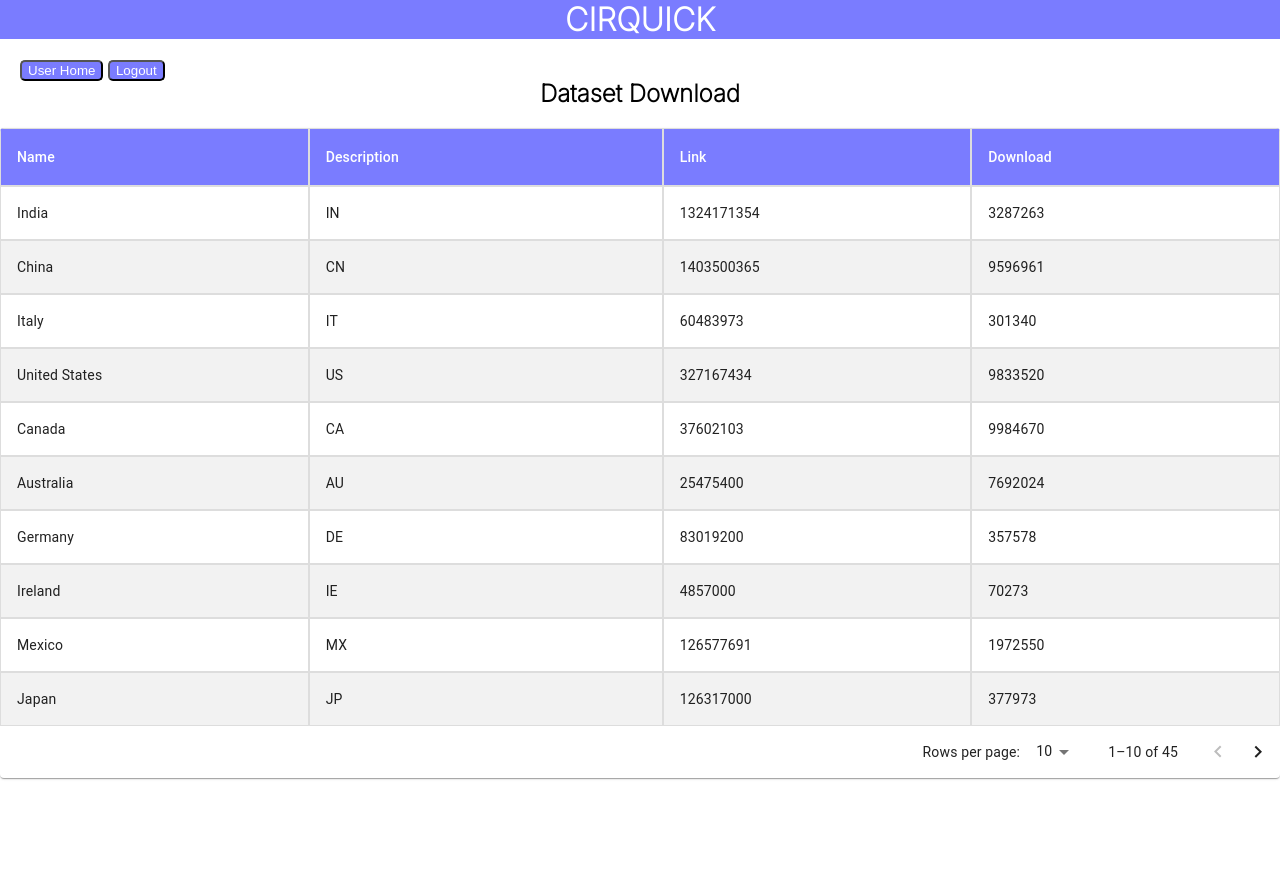
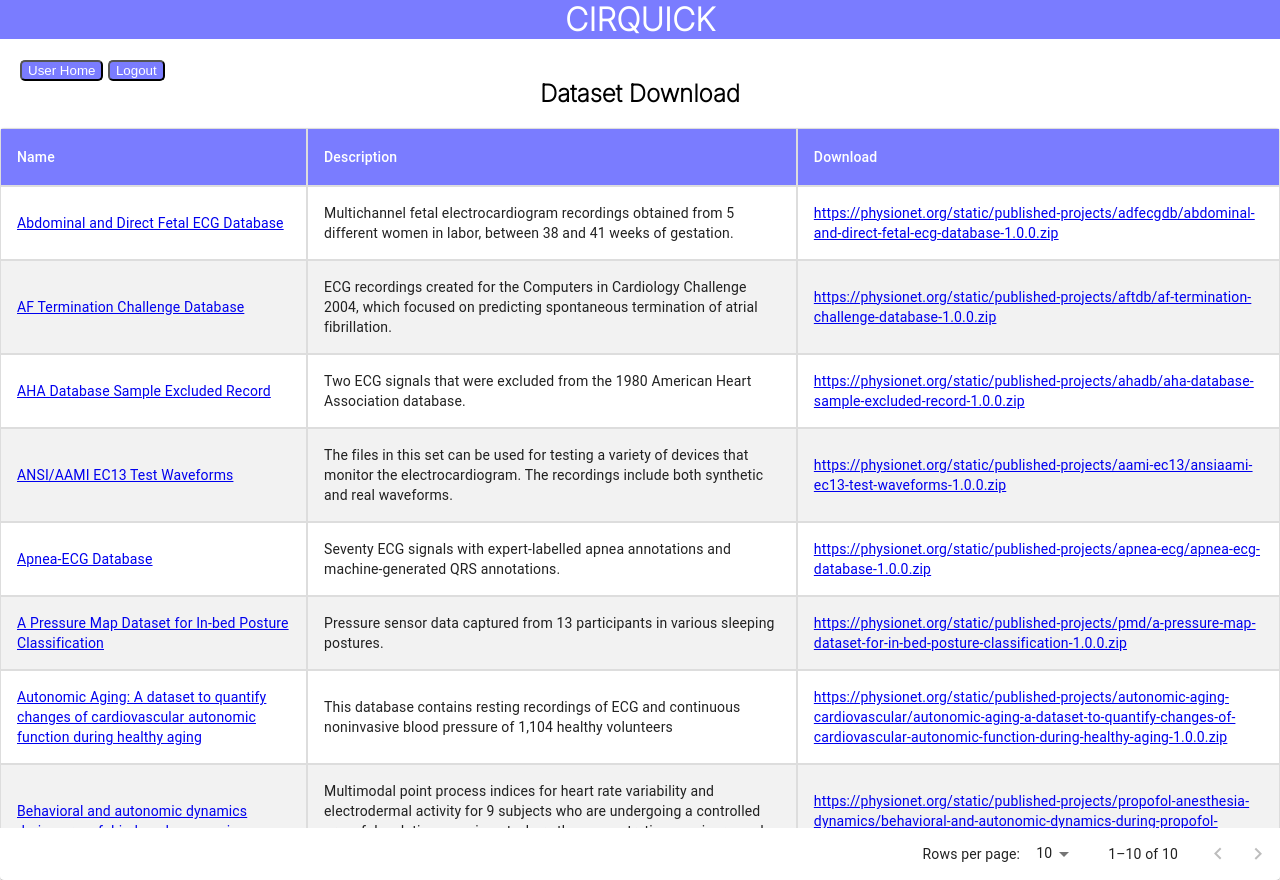
Before and after one commit to briankim31415/CirQuick, a React (Create React App) app in the folder cirquick/: page /dataSet in a window 1280 px wide. Before the commit the page ends 800 px from the top, so only its background shows below. Built offline with nearby package versions, Linux system fonts and the light colour scheme.

Commit message:
Basic dataset table complete

```diff
--- a/cirquick/package.json
+++ b/cirquick/package.json
@@ -10,6 +10,7 @@
     "@testing-library/jest-dom": "^5.14.1",
     "@testing-library/react": "^11.2.7",
     "@testing-library/user-event": "^12.8.3",
+    "cirquick": "github:briankim31415/CirQuick#backend-client",
     "react": "^17.0.2",
     "react-dom": "^17.0.2",
     "react-router-dom": "^5.3.0",
--- a/cirquick/src/Dropdown.jsx
+++ b/cirquick/src/Dropdown.jsx
@@ -1,4 +1,4 @@
-import {useState} from "react";
+import React, {useState} from 'react';
 function Dropdown() {
  const [isActive, setIsActive] = useState(false)
  return(
--- a/cirquick/src/dataset_list.json
+++ b/cirquick/src/dataset_list.json
@@ -1,59 +1,69 @@
 {
-    "Abdominal and Direct Fetal ECG Database": {
+    "0": {
+        "key": "0",
         "Name": "Abdominal and Direct Fetal ECG Database",
         "Description": "Multichannel fetal electrocardiogram recordings obtained from 5 different women in labor, between 38 and 41 weeks of gestation.",
         "Link": "https://physionet.org/content/adfecgdb/",
         "Download": "https://physionet.org/static/published-projects/adfecgdb/abdominal-and-direct-fetal-ecg-database-1.0.0.zip"
     },
-    "AF Termination Challenge Database": {
+    "1": {
+        "key": "1",
         "Name": "AF Termination Challenge Database",
         "Description": "ECG recordings created for the Computers in Cardiology Challenge 2004, which focused on predicting spontaneous termination of atrial fibrillation.",
         "Link": "https://physionet.org/content/aftdb/",
         "Download": "https://physionet.org/static/published-projects/aftdb/af-termination-challenge-database-1.0.0.zip"
     },
-    "AHA Database Sample Excluded Record": {
+    "2": {
+        "key": "2",
         "Name": "AHA Database Sample Excluded Record",
         "Description": "Two ECG signals that were excluded from the 1980 American Heart Association database.",
         "Link": "https://physionet.org/content/ahadb/",
         "Download": "https://physionet.org/static/published-projects/ahadb/aha-database-sample-excluded-record-1.0.0.zip"
     },
-    "ANSI/AAMI EC13 Test Waveforms": {
+    "3": {
+        "key": "3",
         "Name": "ANSI/AAMI EC13 Test Waveforms",
         "Description": "The files in this set can be used for testing a variety of devices that\nmonitor the electrocardiogram. The recordings include both synthetic and real\nwaveforms.",
         "Link": "https://physionet.org/content/aami-ec13/",
         "Download": "https://physionet.org/static/published-projects/aami-ec13/ansiaami-ec13-test-waveforms-1.0.0.zip"
     },
-    "Apnea-ECG Database": {
+    "4": {
+        "key": "4",
         "Name": "Apnea-ECG Database",
         "Description": "Seventy ECG signals with expert-labelled apnea annotations and machine-generated QRS annotations.",
         "Link": "https://physionet.org/content/apnea-ecg/",
         "Download": "https://physionet.org/static/published-projects/apnea-ecg/apnea-ecg-database-1.0.0.zip"
     },
-    "A Pressure Map Dataset for In-bed Posture Classification": {
+    "5": {
+        "key": "5",
         "Name": "A Pressure Map Dataset for In-bed Posture Classification",
         "Description": "Pressure sensor data captured from 13 participants in various sleeping postures.",
         "Link": "https://physionet.org/content/pmd/",
         "Download": "https://physionet.org/static/published-projects/pmd/a-pressure-map-dataset-for-in-bed-posture-classification-1.0.0.zip"
     },
-    "Autonomic Aging: A dataset to quantify changes of cardiovascular autonomic function during healthy aging": {
+    "6": {
+        "key": "6",
         "Name": "Autonomic Aging: A dataset to quantify changes of cardiovascular autonomic function during healthy aging",
         "Description": "This database contains resting recordings of ECG and continuous noninvasive blood pressure of 1,104 healthy volunteers",
         "Link": "https://physionet.org/content/autonomic-aging-cardiovascular/",
         "Download": "https://physionet.org/static/published-projects/autonomic-aging-cardiovascular/autonomic-aging-a-dataset-to-quantify-changes-of-cardiovascular-autonomic-function-during-healthy-aging-1.0.0.zip"
     },
-    "Behavioral and autonomic dynamics during propofol-induced unconsciousness": {
+    "7": {
+        "key": "7",
         "Name": "Behavioral and autonomic dynamics during propofol-induced unconsciousness",
         "Description": "Multimodal point process indices for heart rate variability and electrodermal activity for 9 subjects who are undergoing a controlled propofol sedation experiment where the concentration was increased and then decreased in stages.",
         "Link": "https://physionet.org/content/propofol-anesthesia-dynamics/",
         "Download": "https://physionet.org/static/published-projects/propofol-anesthesia-dynamics/behavioral-and-autonomic-dynamics-during-propofol-induced-unconsciousness-1.0.zip"
     },
-    "BIDMC Congestive Heart Failure Database": {
+    "8": {
+        "key": "8",
         "Name": "BIDMC Congestive Heart Failure Database",
         "Description": "Long-term ECG recordings from 15 subjects with severe congestive heart failure.",
         "Link": "https://physionet.org/content/chfdb/",
         "Download": "https://physionet.org/static/published-projects/chfdb/bidmc-congestive-heart-failure-database-1.0.0.zip"
     },
-    "BIDMC PPG and Respiration Dataset": {
+    "9": {
+        "key": "9",
         "Name": "BIDMC PPG and Respiration Dataset",
         "Description": "ECG signals extracted from the MIMIC-II Matched Waveform Database, with manual breath annotations added by annotators using impedance respiratory signal.",
         "Link": "https://physionet.org/content/bidmc/",
--- a/cirquick/src/datasets.js
+++ b/cirquick/src/datasets.js
@@ -12,75 +12,31 @@ import TableHead from '@mui/material/TableHead';
 import TablePagination from '@mui/material/TablePagination';
 import TableRow from '@mui/material/TableRow';
 
-// import data from './dataset_list.json'
-
 const columns = [
   { id: 'name', label: 'Name', minWidth: 170 },
   { id: 'desc', label: 'Description', minWidth: 200 },
-  { id: 'link', label: 'Link', minWidth: 170 },
   { id: 'download', label: 'Download', minWidth: 170 },
 ];
 
-function createData(name, desc, link, download) {
-  return { name, desc, link, download };
+function createTable() {
+  var data = require('./dataset_list.json');
+  var index = 0;
+  var data_list = [];
+  while (data[index] != null) {
+    // var name = data[index].Name;
+    var link = data[index].Link;
+    var name = <a href={link} target="_blank"> {data[index].Name} </a>;
+    var desc = data[index].Description;
+    var download_link = data[index].Download;
+    var download = <a href={download_link}> {download_link} </a>
+    var element = { name, desc, download };
+    data_list.push(element);
+    index++;
+  }
+  return data_list;
 }
 
-// function createData() {
-//   var data = require('./dataset_list.json')
-//   for (var i = 0; i < data.length; i++)
-//   {
-//       var obj = data[i];
-//       console.log(`Name: ${obj.Name}, ${obj.Description}`);
-//   }
-// }
-
-const rows = [
-  createData('India', 'IN', 1324171354, 3287263),
-  createData('China', 'CN', 1403500365, 9596961),
-  createData('Italy', 'IT', 60483973, 301340),
-  createData('United States', 'US', 327167434, 9833520),
-  createData('Canada', 'CA', 37602103, 9984670),
-  createData('Australia', 'AU', 25475400, 7692024),
-  createData('Germany', 'DE', 83019200, 357578),
-  createData('Ireland', 'IE', 4857000, 70273),
-  createData('Mexico', 'MX', 126577691, 1972550),
-  createData('Japan', 'JP', 126317000, 377973),
-  createData('France', 'FR', 67022000, 640679),
-  createData('United Kingdom', 'GB', 67545757, 242495),
-  createData('Russia', 'RU', 146793744, 17098246),
-  createData('Nigeria', 'NG', 200962417, 923768),
-  createData('Brazil', 'BR', 210147125, 8515767),
-  createData('India', 'IN', 1324171354, 3287263),
-  createData('China', 'CN', 1403500365, 9596961),
-  createData('Italy', 'IT', 60483973, 301340),
-  createData('United States', 'US', 327167434, 9833520),
-  createData('Canada', 'CA', 37602103, 9984670),
-  createData('Australia', 'AU', 25475400, 7692024),
-  createData('Germany', 'DE', 83019200, 357578),
-  createData('Ireland', 'IE', 4857000, 70273),
-  createData('Mexico', 'MX', 126577691, 1972550),
-  createData('Japan', 'JP', 126317000, 377973),
-  createData('France', 'FR', 67022000, 640679),
-  createData('United Kingdom', 'GB', 67545757, 242495),
-  createData('Russia', 'RU', 146793744, 17098246),
-  createData('Nigeria', 'NG', 200962417, 923768),
-  createData('Brazil', 'BR', 210147125, 8515767),
-  createData('India', 'IN', 1324171354, 3287263),
-  createData('China', 'CN', 1403500365, 9596961),
-  createData('Italy', 'IT', 60483973, 301340),
-  createData('United States', 'US', 327167434, 9833520),
-  createData('Canada', 'CA', 37602103, 9984670),
-  createData('Australia', 'AU', 25475400, 7692024),
-  createData('Germany', 'DE', 83019200, 357578),
-  createData('Ireland', 'IE', 4857000, 70273),
-  createData('Mexico', 'MX', 126577691, 1972550),
-  createData('Japan', 'JP', 126317000, 377973),
-  createData('France', 'FR', 67022000, 640679),
-  createData('United Kingdom', 'GB', 67545757, 242495),
-  createData('Russia', 'RU', 146793744, 17098246),
-  createData('Nigeria', 'NG', 200962417, 923768),
-  createData('Brazil', 'BR', 210147125, 8515767),
-];
+const rows = createTable();
 
 function StickyHeadTable() {
   const [page, setPage] = React.useState(0);
```
Also changed, not shown: cirquick/src/dataset_list.csv, 2 other files (tests, documents, lock files or other folders).
